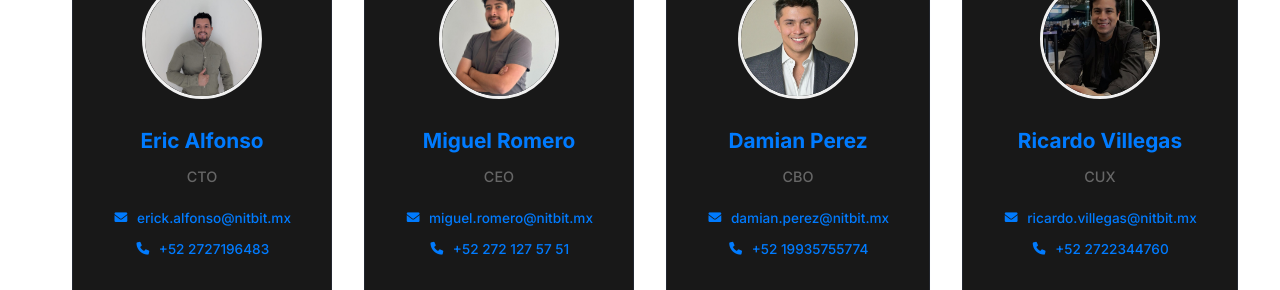
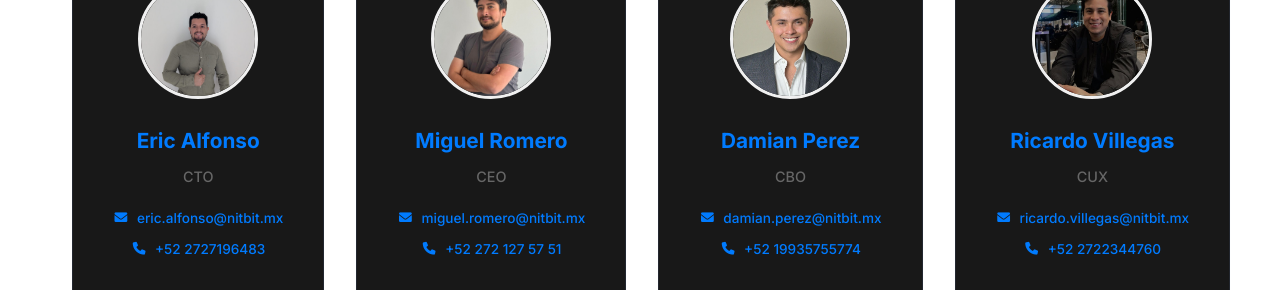
Before and after one commit to chrisbravo-debug/nitbit_landing, a plain HTML site: page index.html in a window 1280 px wide. Shown: the part 4867-5157 px from the top of the page. Drawn offline with nearby package versions, Linux system fonts and the light colour scheme.

Commit message:
corrección de dirección de correo electrónico en sección de contacto

```diff
--- a/index.html
+++ b/index.html
@@ -233,7 +233,7 @@
                     <div class="member-contact">
                         <div class="contact-item">
                             <i class="fas fa-envelope"></i>
-                            <span>erick.alfonso@nitbit.mx</span>
+                            <span>eric.alfonso@nitbit.mx</span>
                         </div>
                         <div class="contact-item">
                             <i class="fas fa-phone"></i>
```
